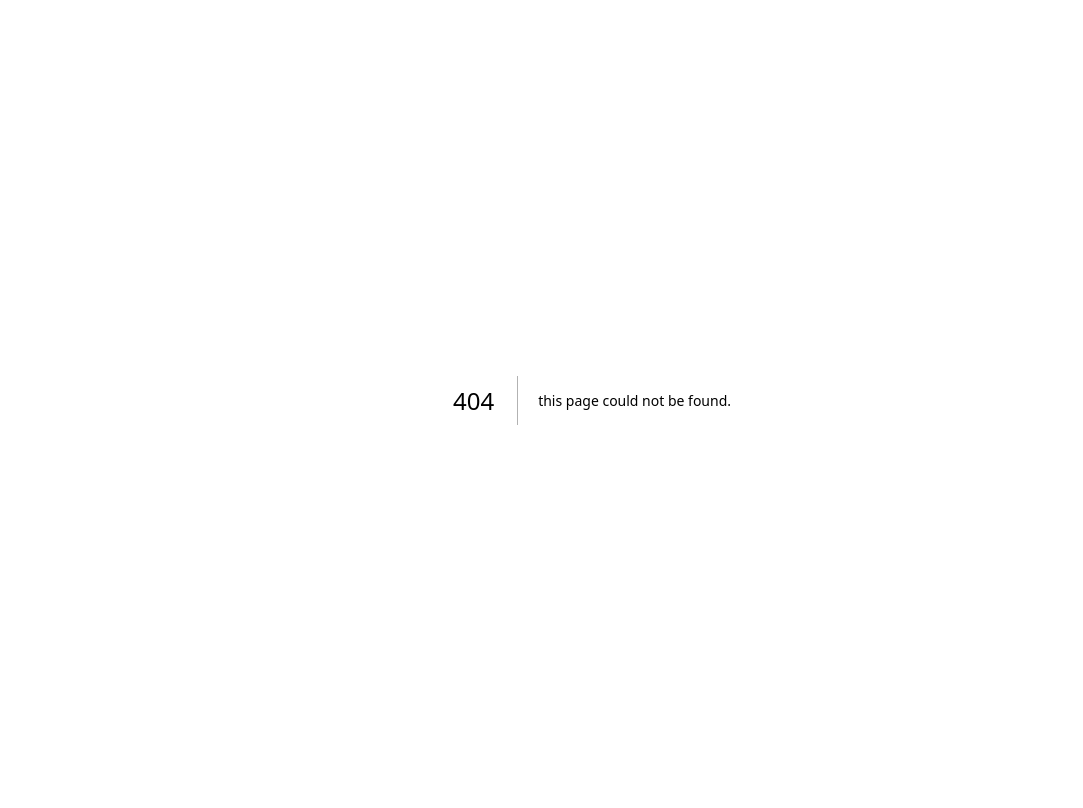
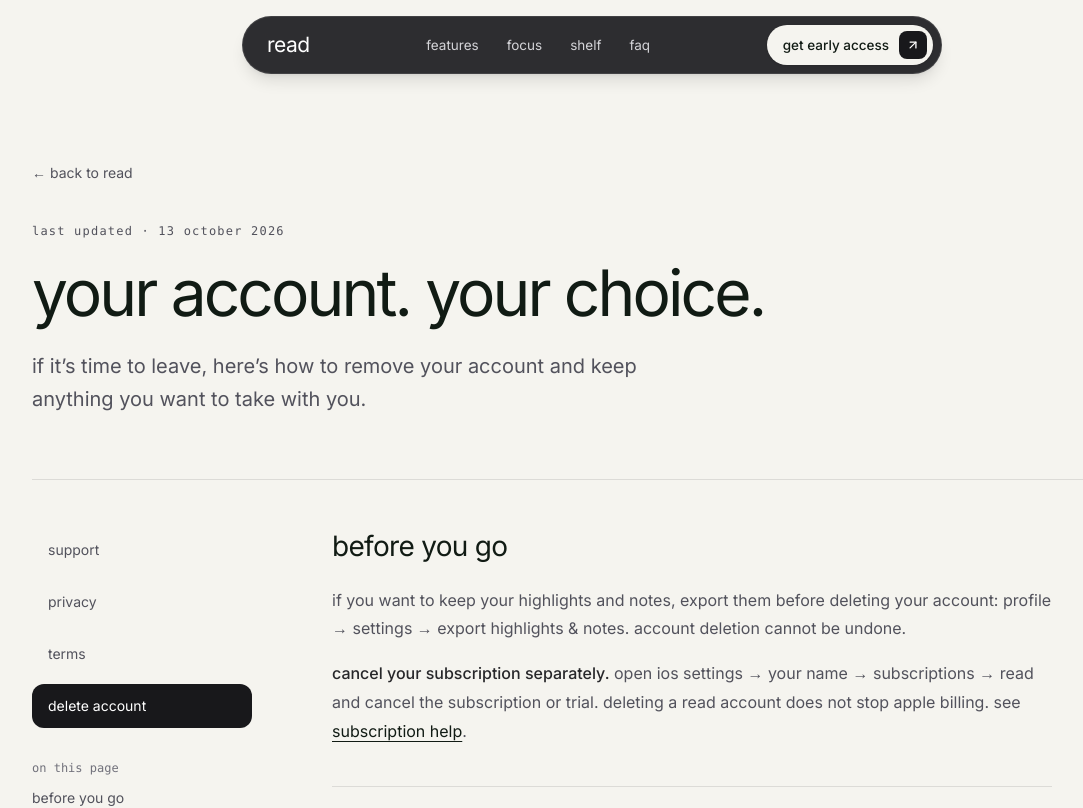
Before and after one commit to notcodesid/read-web, a Next.js app: page /delete-account in a window 1280 px wide. Before the commit this address had no page. Shown: the top 808 px of the page, without its empty margins (48-1131 px from the left). Built offline with nearby package versions, Linux system fonts and the light colour scheme.

Commit message:
add delete account page

```diff
--- /dev/null
+++ b/app/delete-account/page.tsx
@@ -0,0 +1,12 @@
+import type { Metadata } from "next";
+import InfoPage from "@/components/InfoPage";
+import { deletionSections, updated } from "@/lib/info-content";
+
+export const metadata: Metadata = { title: "Delete Your Account — Read", description: "if it’s time to leave, here’s how to remove your account and keep anything you want to take with you." };
+
+export default function Page() {
+  return (
+    <InfoPage path="/delete-account" eyebrow={updated} title="your account. your choice."
+      intro="if it’s time to leave, here’s how to remove your account and keep anything you want to take with you." sections={deletionSections} />
+  );
+}
```
